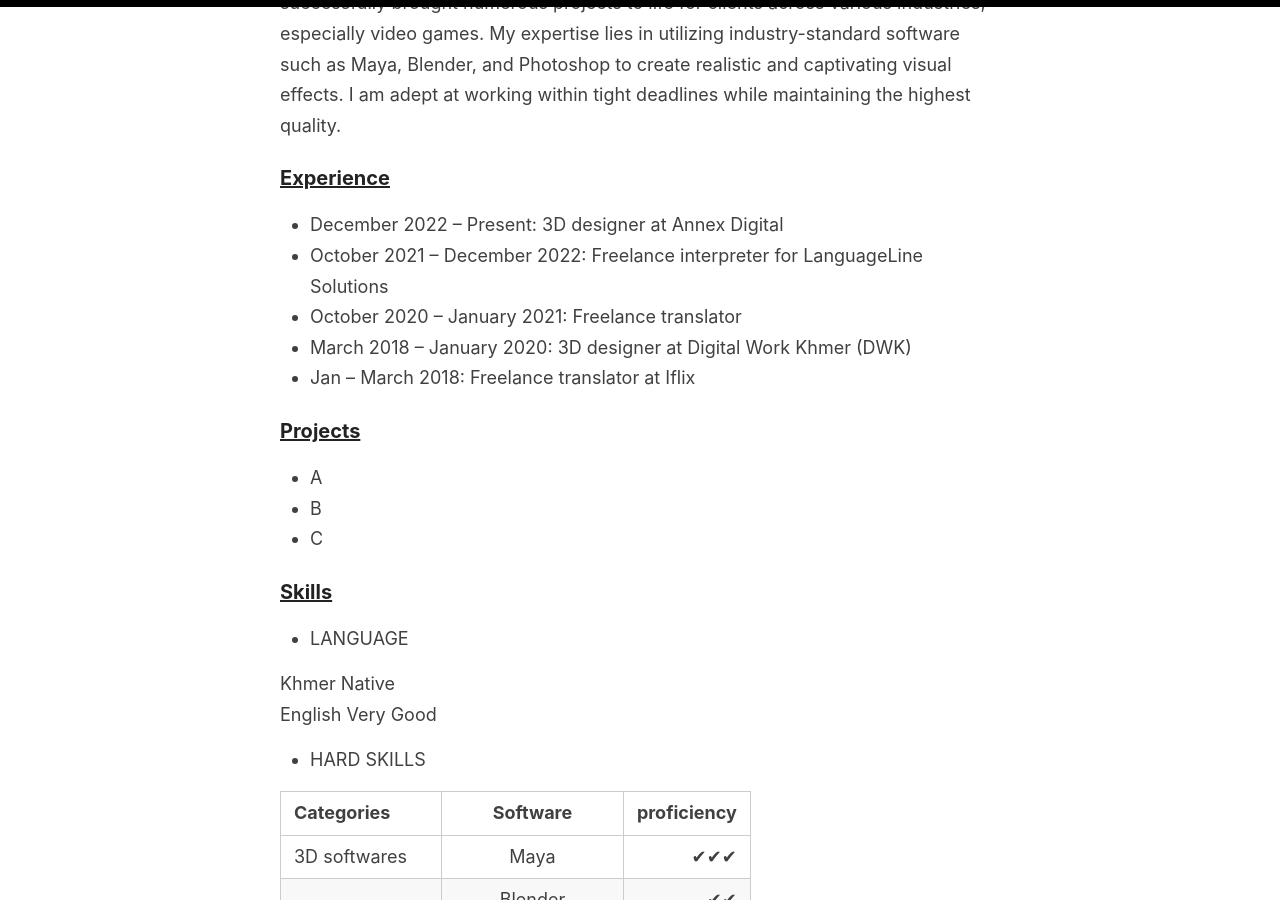
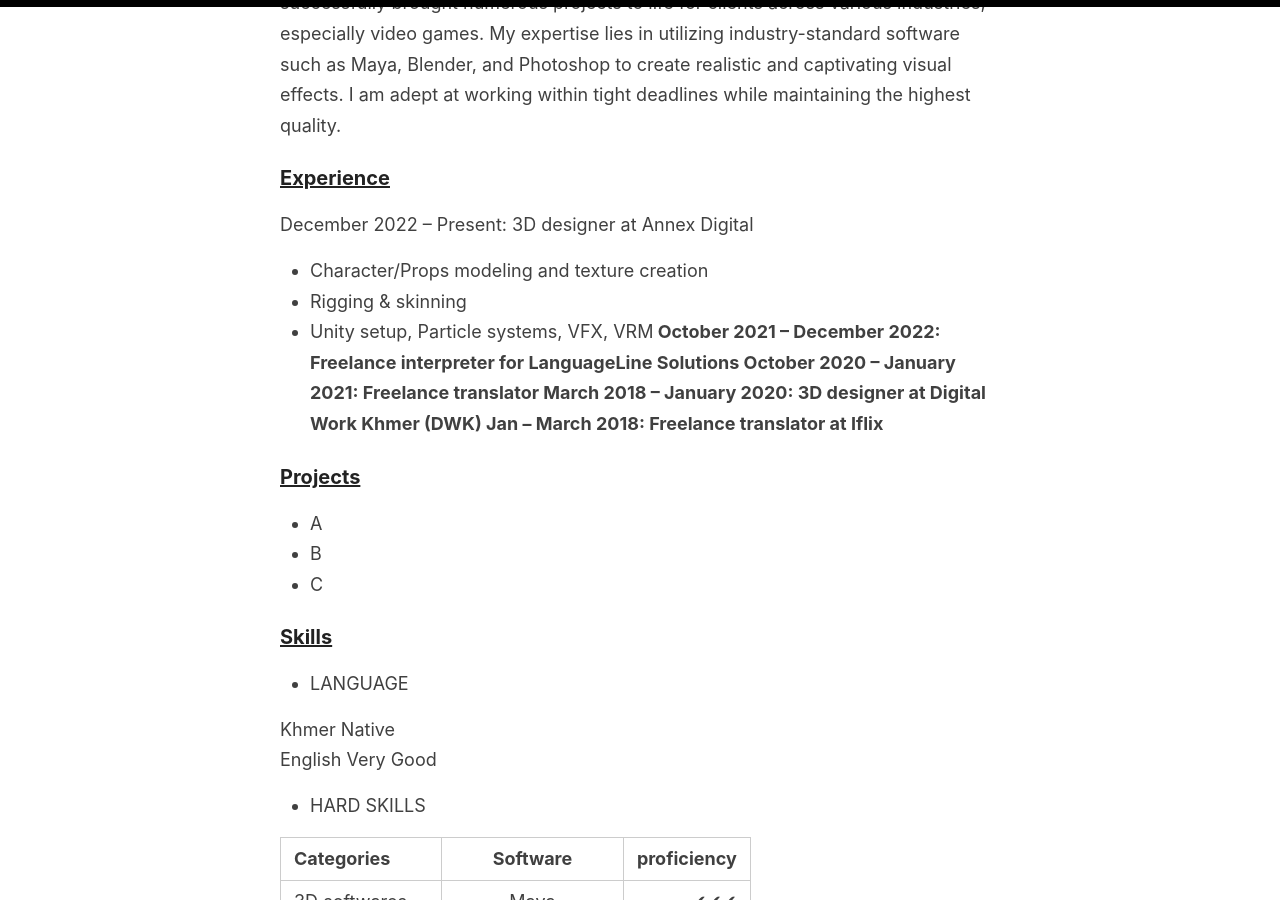
Before and after one commit to VuthySruy/VuthySruy.github.io, a Jekyll site: the page built from _pages/getting-started.md, in a window 1280 px wide and 900 px high, scrolled down 344 px. Built offline with Jekyll 4.4.1, drawn with Linux system fonts in a browser that asks for light colours.

Commit message:
Update getting-started.md

```diff
--- a/_pages/getting-started.md
+++ b/_pages/getting-started.md
@@ -10,11 +10,14 @@ As a highly skilled CG artist with a keen eye for detail and a passion for creat
 
 <h3 style="text-align: left;"><u>Experience</u></h3>
 
-* December 2022 – Present:  3D designer at Annex Digital
-* October 2021 – December 2022:  Freelance interpreter for LanguageLine Solutions
-* October 2020 – January 2021:  Freelance translator
-* March 2018 – January 2020:   3D designer at Digital Work Khmer (DWK)
-* Jan – March 2018:   Freelance translator at Iflix
+December 2022 – Present:  3D designer at Annex Digital
+* Character/Props modeling and texture creation
+* Rigging & skinning
+* Unity setup, Particle systems, VFX, VRM<b>
+October 2021 – December 2022:  Freelance interpreter for LanguageLine Solutions<b>
+October 2020 – January 2021:  Freelance translator<b>
+March 2018 – January 2020:   3D designer at Digital Work Khmer (DWK)<b>
+Jan – March 2018:   Freelance translator at Iflix<b>
 
 <h3 style="text-align: left;"><u>Projects</u></h3>
 
```
